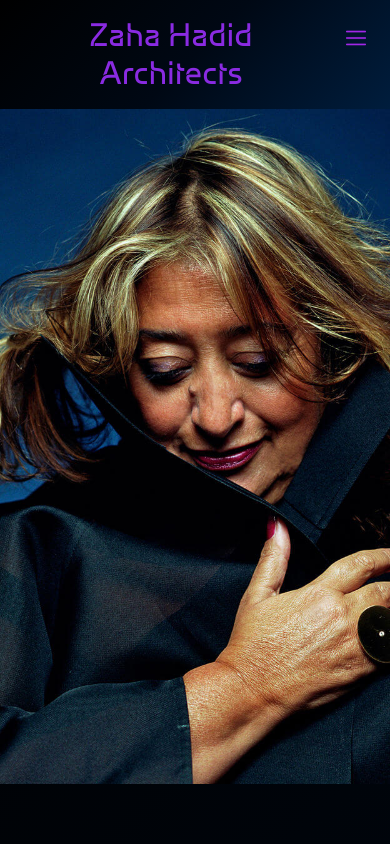
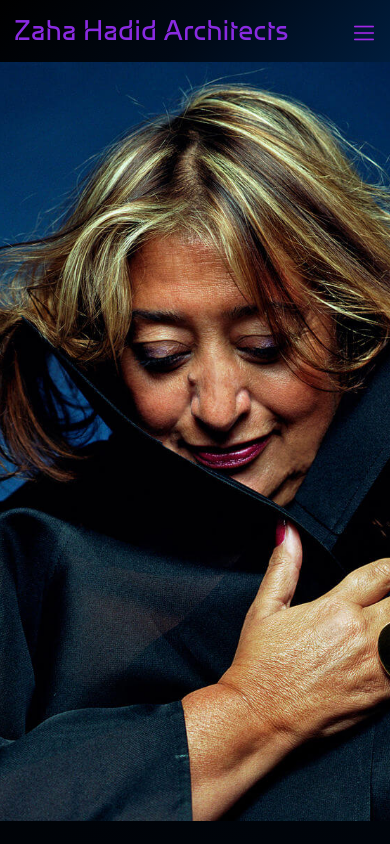
Before and after one commit to luchito1995/ProyectoCoder, a website: page index.html in a window 390 px wide. Shown: the top 844 px of the page. Drawn offline with nearby package versions, Linux system fonts and the light colour scheme.

Commit message:
Header mejorado para moviles

```diff
--- a/scss/_contacto.scss
+++ b/scss/_contacto.scss
@@ -39,7 +39,7 @@
 
 @media only screen and (max-width:768px) {
     .divContacto1 {
-        height: 80vh;
+        height: 90vh;
     }
 }
 
--- a/scss/_header.scss
+++ b/scss/_header.scss
@@ -119,15 +119,28 @@ img {
     }
 }
 
-@media screen and (max-width: 476px) {
+/*MEDIA QUERIE PARA REDUCIR EL TAMAÑO DE LETRA*/
+@media only screen and (max-width:980px) {
     nav h1 {
-        text-align: center;
+        font-size: 2rem;
+        padding-right: 0.4rem;
     }
 }
 
-/*MEDIA QUERIE PARA REDUCIR EL TAMAÑO DE LETRA*/
-@media only screen and (max-width:980px) {
+@media only screen and (max-width:768px) {
     nav h1 {
-            font-size: 2rem;
-        }
+        font-size: 1.75rem;
+    }
+
+    .toggle-menu {
+        /*png*/
+        top: 1.2rem;
+    }
 }
+
+@media only screen and (max-width:576px) {
+    .toggle-menu {
+        /*png*/
+        right: 1rem;
+    }
+}
--- a/scss/_index.scss
+++ b/scss/_index.scss
@@ -35,7 +35,7 @@ section {
 
 @media only screen and (max-width:768px) {
     .imagenIndex1 {
-        height: 80vh;
+        height: 90vh;
     }
 }
 
--- a/scss/_metaverso.scss
+++ b/scss/_metaverso.scss
@@ -27,7 +27,7 @@
 
 @media only screen and (max-width:768px) {
     .imagenMetaverso1 {
-        height: 80vh;
+        height: 90vh;
     }
 }
 
```
Also changed, not shown: estilos/styles.css.
